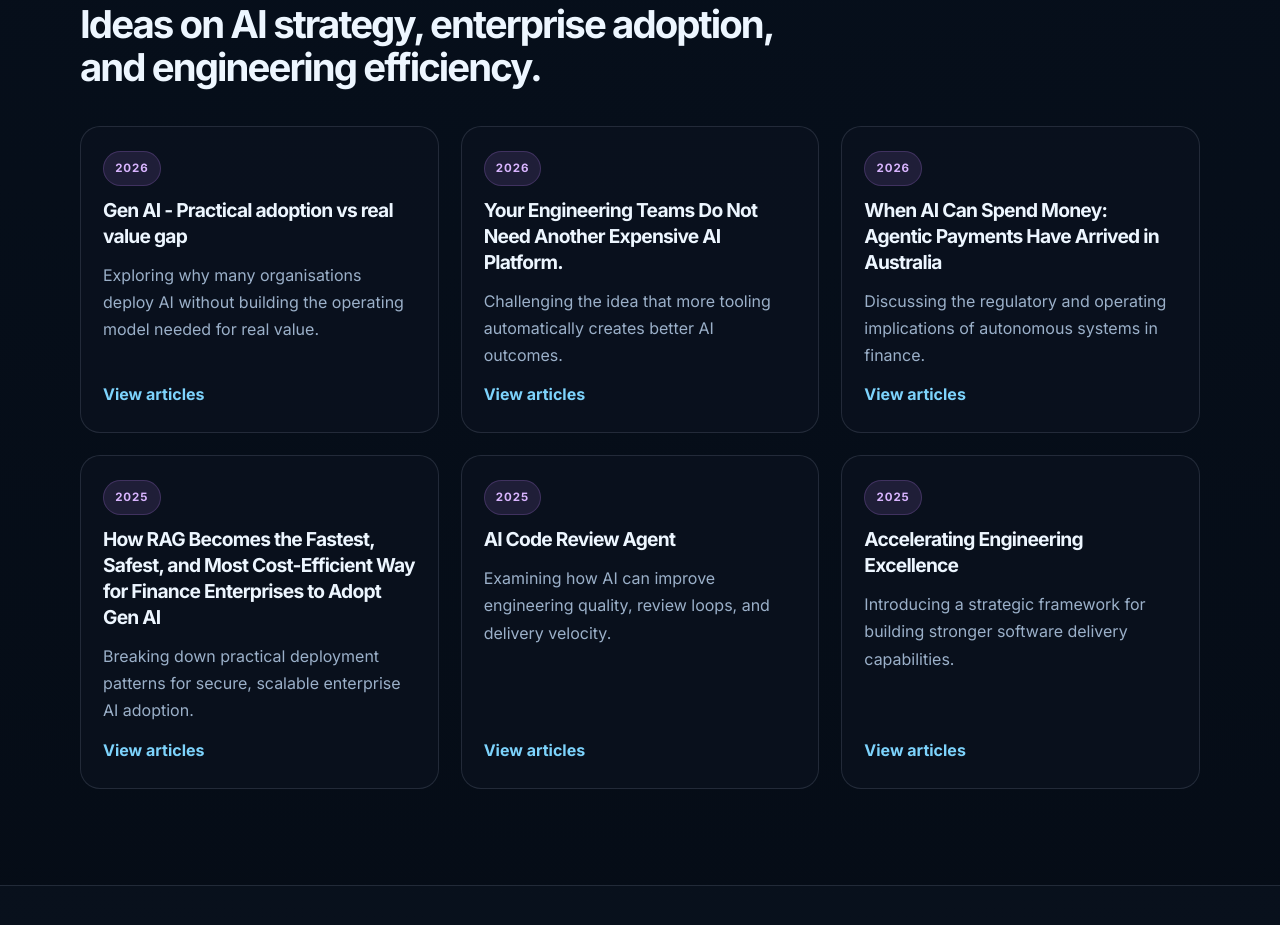
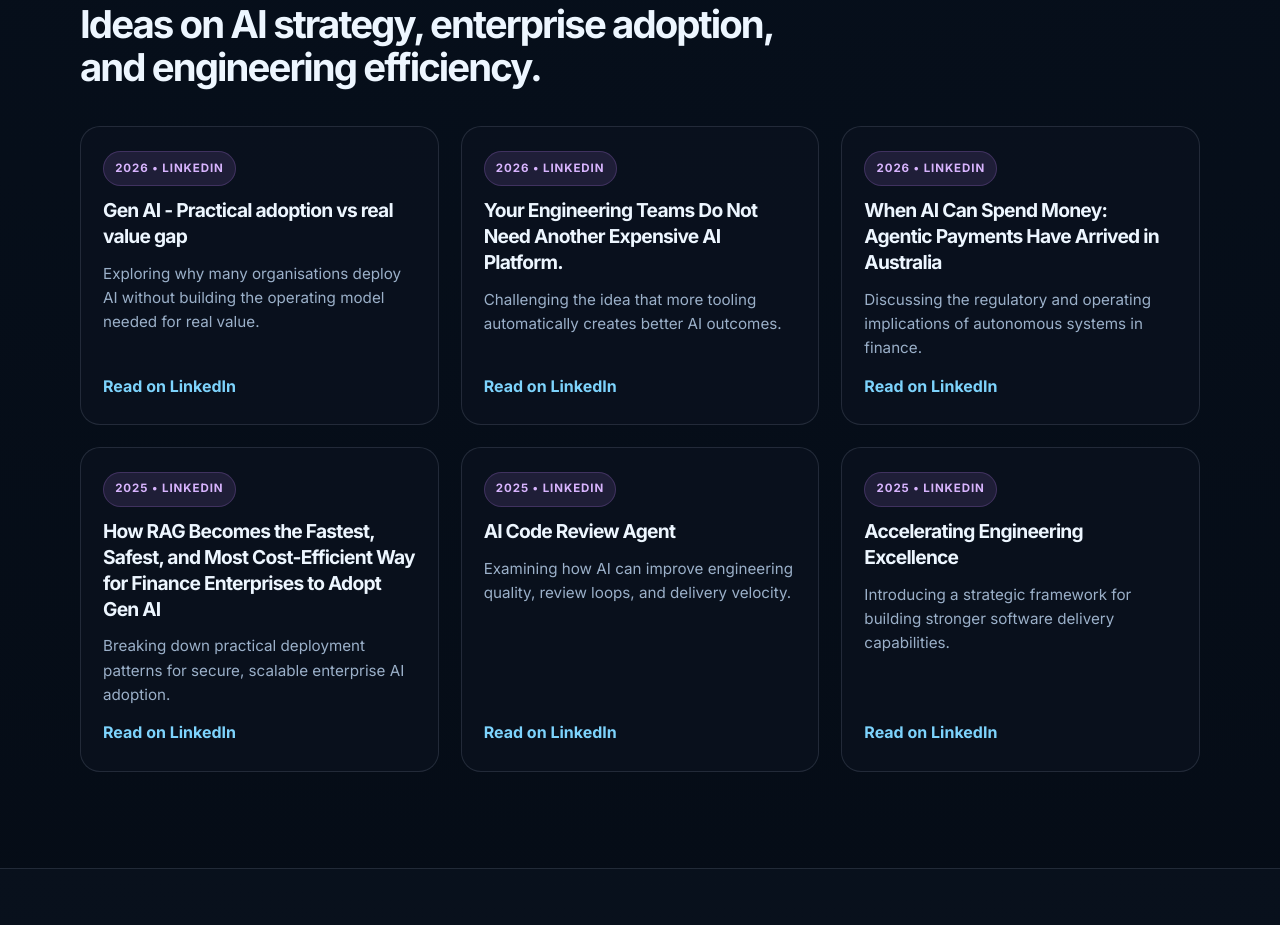
Before and after one commit to Bmistry1818/bhavin_mistry_profile, a plain HTML site: page index.html in a window 1280 px wide. Shown: the part 2293-3218 px from the top of the page. Drawn offline with Linux system fonts and the light colour scheme.

Commit message:
Update files: meta URL, index.html with blog section, script.js with blog loading, styles.css with loading state

```diff
--- a/index.html
+++ b/index.html
@@ -16,7 +16,7 @@
       content="Turning AI ambition into measurable enterprise value."
     />
     <meta property="og:type" content="website" />
-    <meta property="og:url" content="https://bmistry1818.github.io/Personal-Profile/" />
+    <meta property="og:url" content="https://bmistry1818.github.io/bhavin_mistry_profile/" />
     <title>Bhavin Mistry | AI Strategy & Engineering Leadership</title>
     <link rel="preconnect" href="https://fonts.googleapis.com" />
     <link rel="preconnect" href="https://fonts.gstatic.com" crossorigin />
@@ -205,55 +205,54 @@
             <h2>Ideas on AI strategy, enterprise adoption, and engineering efficiency.</h2>
           </div>
 
-          <!-- Dynamic Blog Feed -->
+          <!-- Dynamic Blog Feed Container -->
           <div id="blog-container" class="article-grid">
-            <!-- Blogs will be loaded here via JavaScript -->
-            <div class="blog-loading">Loading latest articles...</div>
+            <div class="blog-loading">🔄 Loading latest articles...</div>
           </div>
 
           <!-- Fallback: Hardcoded articles (shown if blog feed fails) -->
           <div id="fallback-blogs" style="display: none;">
             <div class="article-grid">
               <article class="article-card">
-                <span class="article-tag">2026</span>
+                <span class="article-tag">2026 • LinkedIn</span>
                 <h3>Gen AI - Practical adoption vs real value gap</h3>
                 <p>Exploring why many organisations deploy AI without building the operating model needed for real value.</p>
-                <a href="https://www.linkedin.com/in/bhavin-mistry/recent-activity/articles/" target="_blank" rel="noreferrer">View articles</a>
+                <a href="https://www.linkedin.com/in/bhavin-mistry/recent-activity/articles/" target="_blank" rel="noreferrer">Read on LinkedIn</a>
               </article>
 
               <article class="article-card">
-                <span class="article-tag">2026</span>
+                <span class="article-tag">2026 • LinkedIn</span>
                 <h3>Your Engineering Teams Do Not Need Another Expensive AI Platform.</h3>
                 <p>Challenging the idea that more tooling automatically creates better AI outcomes.</p>
-                <a href="https://www.linkedin.com/in/bhavin-mistry/recent-activity/articles/" target="_blank" rel="noreferrer">View articles</a>
+                <a href="https://www.linkedin.com/in/bhavin-mistry/recent-activity/articles/" target="_blank" rel="noreferrer">Read on LinkedIn</a>
               </article>
 
               <article class="article-card">
-                <span class="article-tag">2026</span>
+                <span class="article-tag">2026 • LinkedIn</span>
                 <h3>When AI Can Spend Money: Agentic Payments Have Arrived in Australia</h3>
                 <p>Discussing the regulatory and operating implications of autonomous systems in finance.</p>
-                <a href="https://www.linkedin.com/in/bhavin-mistry/recent-activity/articles/" target="_blank" rel="noreferrer">View articles</a>
+                <a href="https://www.linkedin.com/in/bhavin-mistry/recent-activity/articles/" target="_blank" rel="noreferrer">Read on LinkedIn</a>
               </article>
 
               <article class="article-card">
-                <span class="article-tag">2025</span>
+                <span class="article-tag">2025 • LinkedIn</span>
                 <h3>How RAG Becomes the Fastest, Safest, and Most Cost-Efficient Way for Finance Enterprises to Adopt Gen AI</h3>
                 <p>Breaking down practical deployment patterns for secure, scalable enterprise AI adoption.</p>
-                <a href="https://www.linkedin.com/in/bhavin-mistry/recent-activity/articles/" target="_blank" rel="noreferrer">View articles</a>
+                <a href="https://www.linkedin.com/in/bhavin-mistry/recent-activity/articles/" target="_blank" rel="noreferrer">Read on LinkedIn</a>
               </article>
 
               <article class="article-card">
-                <span class="article-tag">2025</span>
+                <span class="article-tag">2025 • LinkedIn</span>
                 <h3>AI Code Review Agent</h3>
                 <p>Examining how AI can improve engineering quality, review loops, and delivery velocity.</p>
-                <a href="https://www.linkedin.com/in/bhavin-mistry/recent-activity/articles/" target="_blank" rel="noreferrer">View articles</a>
+                <a href="https://www.linkedin.com/in/bhavin-mistry/recent-activity/articles/" target="_blank" rel="noreferrer">Read on LinkedIn</a>
               </article>
 
               <article class="article-card">
-                <span class="article-tag">2025</span>
+                <span class="article-tag">2025 • LinkedIn</span>
                 <h3>Accelerating Engineering Excellence</h3>
                 <p>Introducing a strategic framework for building stronger software delivery capabilities.</p>
-                <a href="https://www.linkedin.com/in/bhavin-mistry/recent-activity/articles/" target="_blank" rel="noreferrer">View articles</a>
+                <a href="https://www.linkedin.com/in/bhavin-mistry/recent-activity/articles/" target="_blank" rel="noreferrer">Read on LinkedIn</a>
               </article>
             </div>
           </div>
--- a/styles.css
+++ b/styles.css
@@ -416,6 +416,12 @@ h1 {
   border: 1px solid var(--line);
   border-radius: 20px;
   background: rgba(10, 18, 31, 0.8);
+  transition: transform 0.3s ease, box-shadow 0.3s ease;
+}
+
+.article-card:hover {
+  transform: translateY(-4px);
+  box-shadow: 0 12px 24px rgba(94, 234, 212, 0.15);
 }
 
 .article-tag {
@@ -442,12 +448,37 @@ h1 {
 .article-card p {
   margin: 0;
   color: var(--muted);
+  font-size: 0.95rem;
+  line-height: 1.6;
 }
 
 .article-card a {
   margin-top: auto;
   color: var(--secondary);
   font-weight: 700;
+  transition: color 0.2s ease;
+}
+
+.article-card a:hover {
+  color: var(--primary);
+}
+
+.blog-loading {
+  grid-column: 1 / -1;
+  text-align: center;
+  padding: 40px 20px;
+  color: var(--muted);
+  font-size: 1.1rem;
+  animation: pulse 2s ease-in-out infinite;
+}
+
+@keyframes pulse {
+  0%, 100% {
+    opacity: 1;
+  }
+  50% {
+    opacity: 0.6;
+  }
 }
 
 .credentials-wrap {
```
